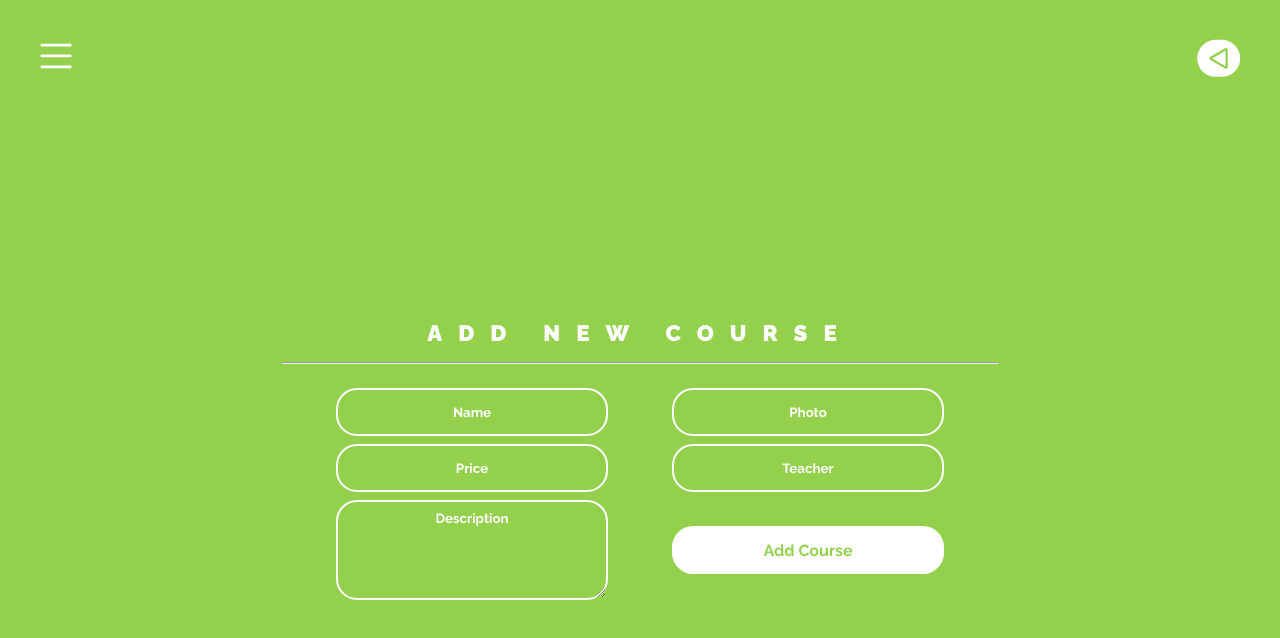
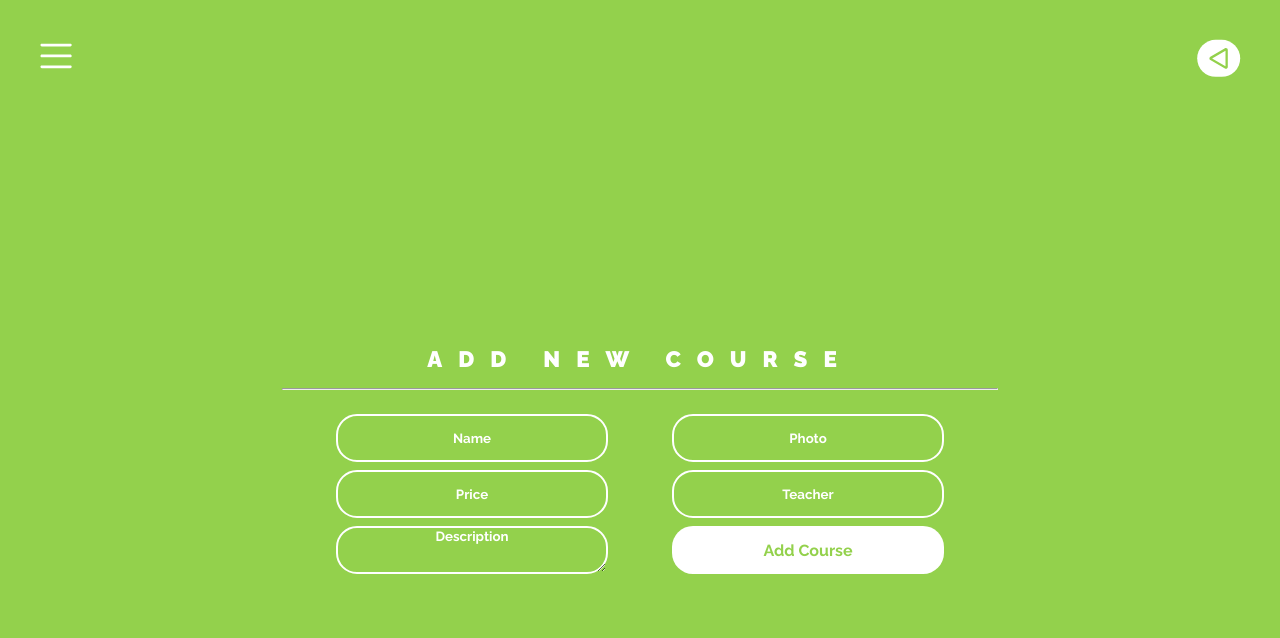
Before and after one commit to smunoz1988/vecs-school-frontend, a React (Vite) app: page /courses/new in a window 1280 px wide. Shown: the top 638 px of the page. Built offline with nearby package versions, Linux system fonts and the light colour scheme; no server answers; sample sign-in values are in the browser's storage.

Commit message:
change description box size on add new course

```diff
--- a/src/routes/AddCourse.jsx
+++ b/src/routes/AddCourse.jsx
@@ -35,7 +35,7 @@ const AddCourse = () => {
           <input className='selector' type="text" name="photo" placeholder="Photo" onChange={(e) => setPhoto(e.target.value)} />
           <input className='selector' type="text" name="price" placeholder="Price" onChange={(e) => setPrice(e.target.value)} />
           <input className='selector' type="text" name="teacher" placeholder="Teacher" onChange={(e) => setTeacher(e.target.value)} />
-          <textarea className='descriptionCourse' name="description" rows="5" aria-label="description" placeholder="Description" onChange={(e) => setDescription(e.target.value)}></textarea>
+          <textarea className='selector' name="description" rows="5" aria-label="description" placeholder="Description" onChange={(e) => setDescription(e.target.value)}></textarea>
           <button className="buttonForm" type="submit">Add Course</button>
         </form>
       </div>
--- a/src/styles/forms.css
+++ b/src/styles/forms.css
@@ -81,19 +81,6 @@ hr {
     margin-bottom: 0;
 }
 
-.descriptionCourse {
-    border: 2px solid white;
-    background-color: #93d14c;
-    border-radius: 21px;
-    text-align: center;
-    color: white;
-    font-weight: 700;
-    margin: 2rem;
-    margin-top: 0.5rem;
-    margin-bottom: 0;
-    padding: 0.5rem;
-}
-
 ::placeholder {
   color: white;
   opacity: 1;
```
